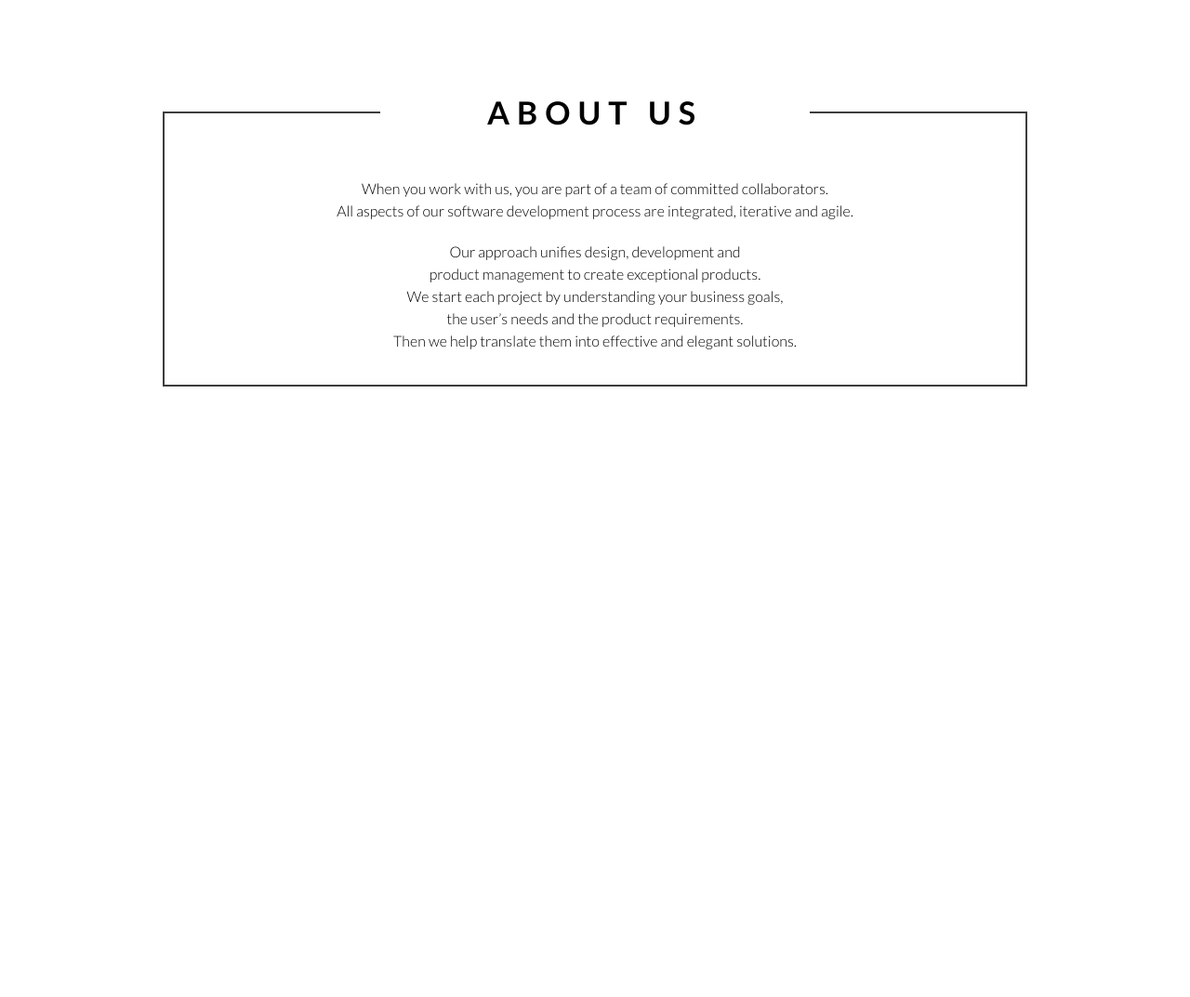
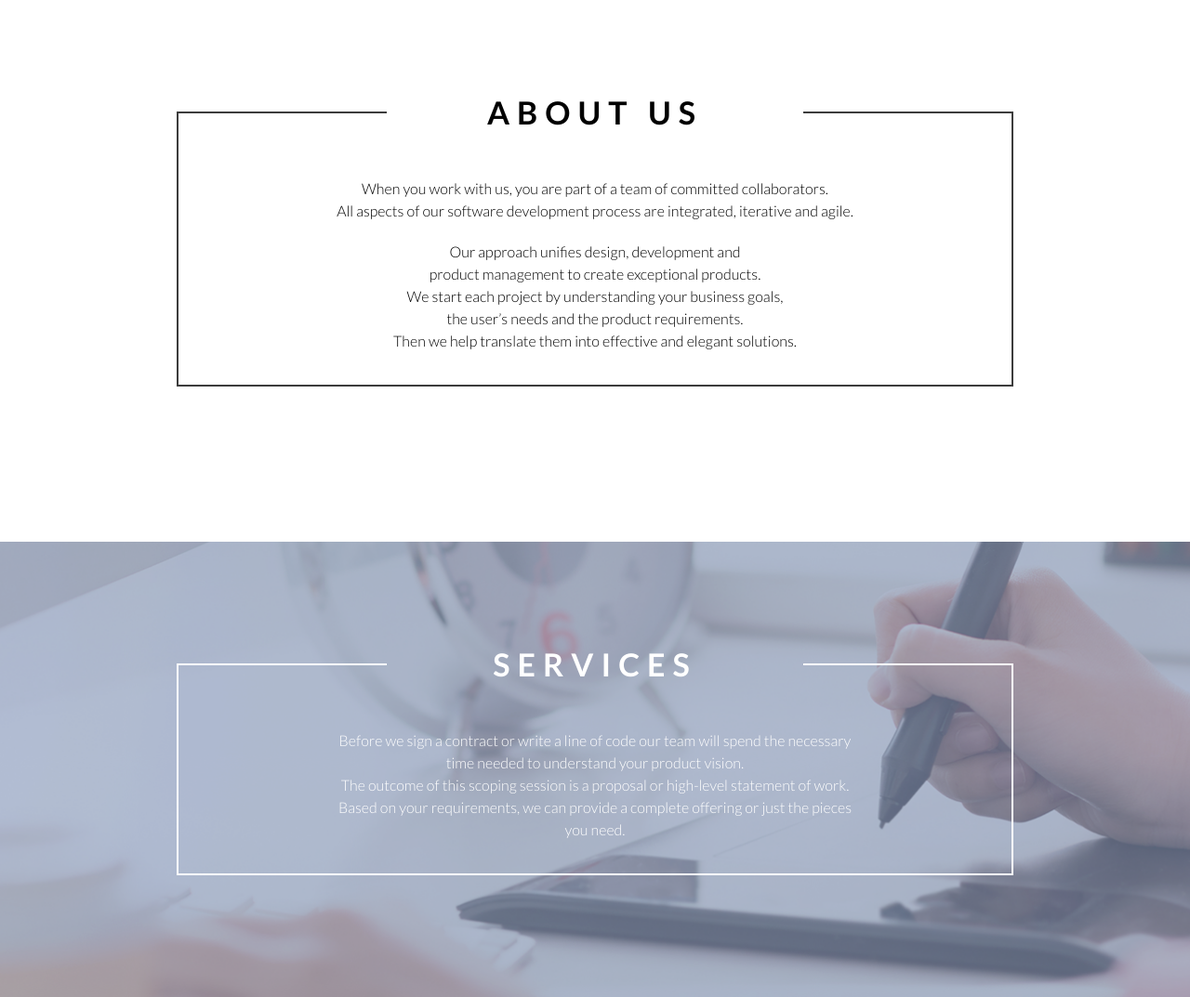
Before and after one commit to grande-tomasz/template-to-website-design-lab, a website: page index.html in a window 1280 px wide. Shown: the part 847-1920 px from the top of the page at 93% size. Before the commit the page ends 1430 px from the top, so only its background shows below. Drawn offline with Linux system fonts and the light colour scheme.

Commit message:
Change wrapper to container class

```diff
--- a/index.html
+++ b/index.html
@@ -28,7 +28,7 @@
       </div>
     </header>
     <section class="about">
-      <div class="wrapper bordered">
+      <div class="container">
         <h2>ABOUT US</h2>
         <p>
           When you work with us, you are part of a team of committed collaborators.<br>
@@ -42,5 +42,16 @@
         </p>
       </div>
     </section>
+
+    <section class="services">
+        <div class="container">
+          <h2>SERVICES</h2>
+          <p>
+            Before we sign a contract or write a line of code our team will spend the necessary time needed to understand your product vision.<br>
+            The outcome of this scoping session is a proposal or high-level statement of work.<br>
+            Based on your requirements, we can provide a complete offering or just the pieces you need.
+          </p>
+        </div>
+      </section>
   </body>
 </html>
--- a/scss/_body.scss
+++ b/scss/_body.scss
@@ -1,2 +1,3 @@
 @import 'body/header';
 @import 'body/about';
+@import 'body/services';
--- a/scss/_general.scss
+++ b/scss/_general.scss
@@ -35,6 +35,16 @@
   justify-content: center;
   flex-direction: column;
 }
-.wrapper {
+.container {
   text-align: center;
+  h2 {
+    position: relative;
+    padding-bottom: 20px;
+    top: -20px;
+  }
+  p {
+    padding: 10px;
+    line-height: 24px;
+    font-weight: lighter;
+  }
 }
--- a/scss/_mixins.scss
+++ b/scss/_mixins.scss
@@ -1,9 +1,9 @@
-@mixin bordered-wrapper($color) {
+@mixin bordered-container($color) {
   position: relative;
   border-left: 2px solid $color;
   border-right: 2px solid $color;
   border-bottom: 2px solid $color;
-  padding: 0 175px 25px;
+  padding: 0 160px 25px;
 
   &::before {
     content: "";
--- a/scss/body/_about.scss
+++ b/scss/body/_about.scss
@@ -1,16 +1,6 @@
 .about {
   height: 630px;
-  .wrapper{
-    @include bordered-wrapper($color-secondary);
-  }
-  h2 {
-    position: relative;
-    padding-bottom: 20px;
-    top: -20px;
-  }
-  p {
-    padding: 10px;
-    line-height: 24px;
-    font-weight: lighter;
+  .container{
+    @include bordered-container($color-secondary);
   }
 }
--- a/scss/body/_header.scss
+++ b/scss/body/_header.scss
@@ -6,13 +6,9 @@
   height: 100vh;
   text-transform: uppercase;
   color: $color-primary;
-  display: flex;
-  align-items: center;
-  justify-content: center;
-  flex-direction: column;
   .wrapper {
+    text-align: center;
     padding-top: 150px;
-    text-align: center;
   }
   .logo {
     padding: 50px 0;
--- /dev/null
+++ b/scss/body/_services.scss
@@ -0,0 +1,11 @@
+.services {
+  background-image: url('../img/services.png');
+  background-position: center;
+  background-size: cover;
+  height: 490px;
+  color: $color-primary;
+  .container{
+    max-width: 900px;
+    @include bordered-container($color-primary);
+  }
+}
```
Also changed, not shown: css/style.css, img/services.png (added), 1 other file.
